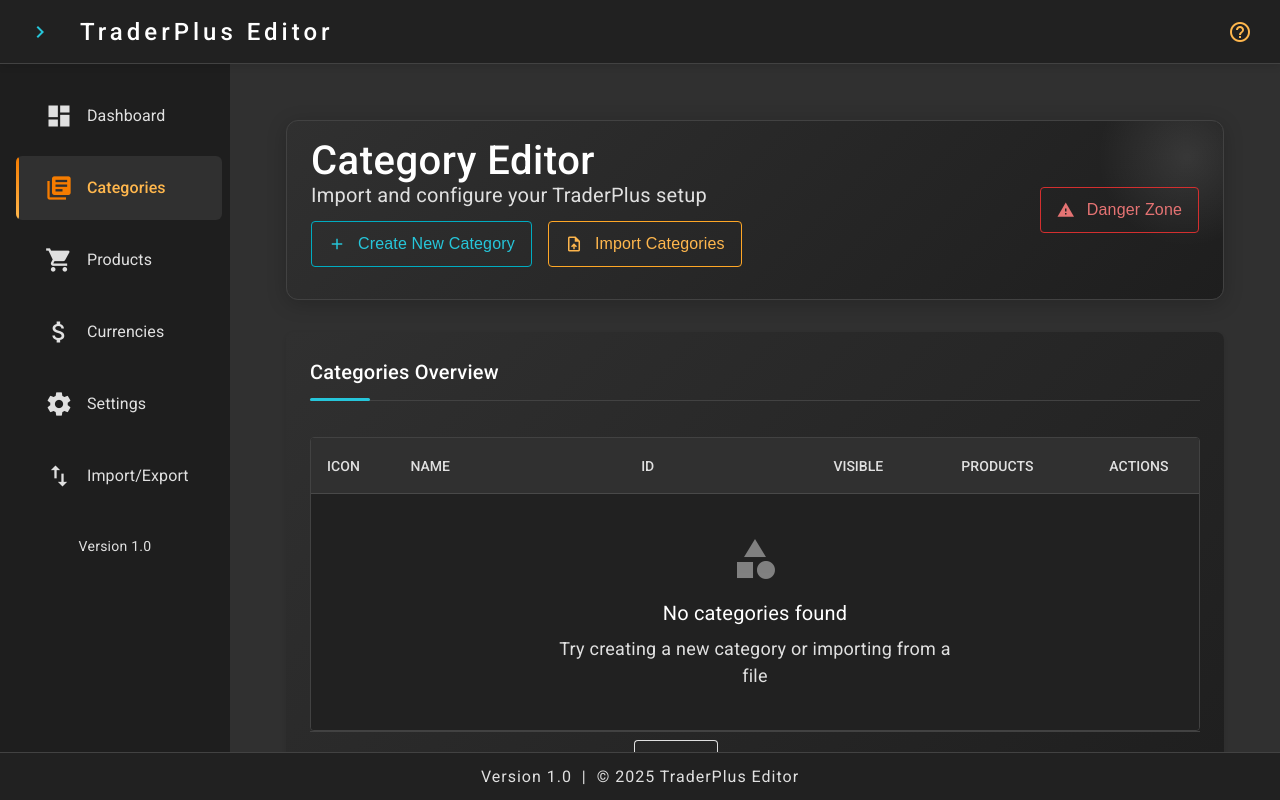
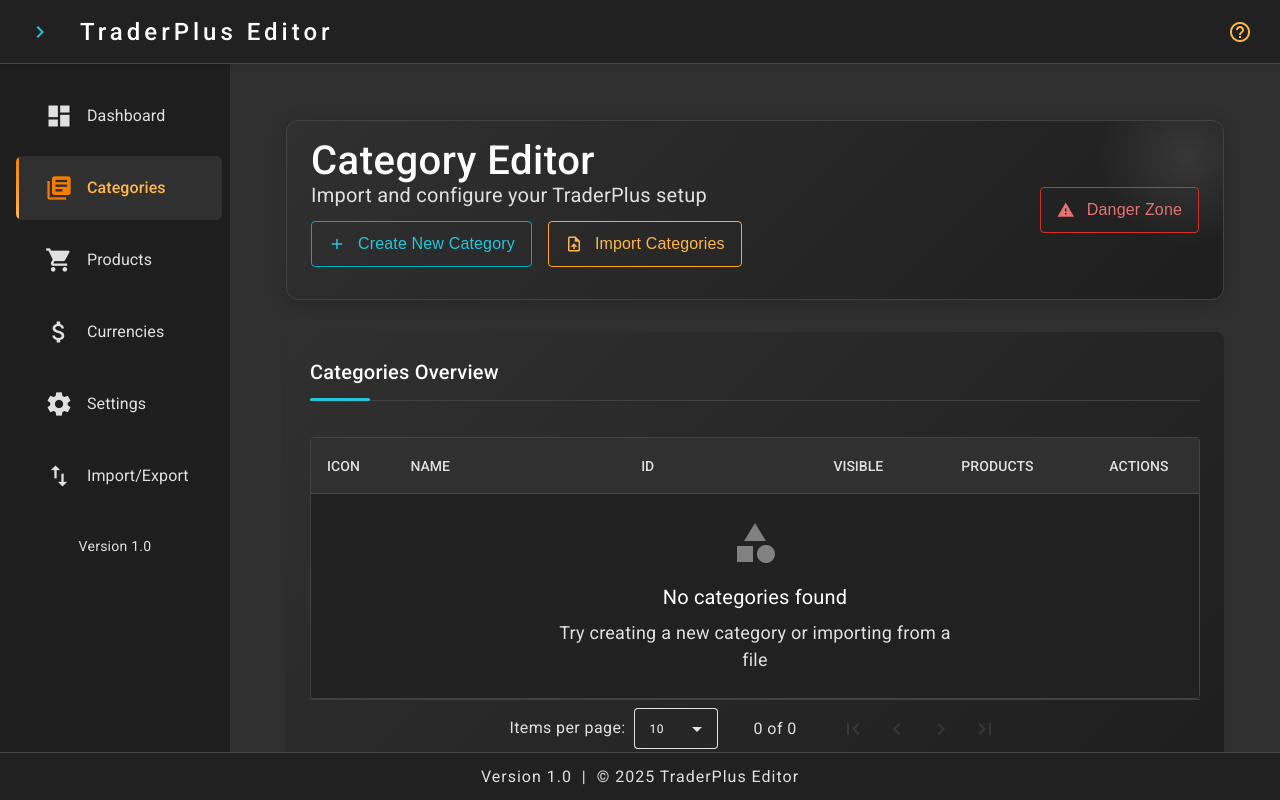
Before and after one commit to TheDmitri/traderpluseditor, an Angular app: page /categories in a window 1280 px wide. Built offline with nearby package versions, Linux system fonts and the light colour scheme.

Commit message:
refactor(category-editor): improve layout and styling for empty state and enhance button formatting

```diff
--- a/src/app/features/category-editor/components/category-editor.component.scss
+++ b/src/app/features/category-editor/components/category-editor.component.scss
@@ -21,13 +21,20 @@
 
   // Empty state enhancements
   .empty-table-message {
-    padding: 40px 0;
+    display: flex;
+    flex-direction: column;
+    align-items: center;
+    justify-content: center;
+    min-height: 200px;
+    padding: 24px;
+    text-align: center;
 
     .empty-icon {
-      color: var(--brush-text-secondary);
       font-size: 48px;
       height: 48px;
       width: 48px;
+      margin-bottom: 16px;
+      color: var(--brush-text-secondary);
     }
   }
 
--- a/src/app/features/category-editor/components/category-editor.component.ts
+++ b/src/app/features/category-editor/components/category-editor.component.ts
@@ -202,7 +202,10 @@
       this.dataSource.paginator.firstPage();
     }
 
-    if (this.dataSource.filteredData.length === 0 && this.dataSource.data.length > 0) {
+    if (
+      this.dataSource.filteredData.length === 0 &&
+      this.dataSource.data.length > 0
+    ) {
       this.notificationService.error('No categories match the search criteria');
     }
   }
--- a/src/app/features/product-editor/components/product-editor.component.scss
+++ b/src/app/features/product-editor/components/product-editor.component.scss
@@ -30,3 +30,23 @@
     }
   }
 }
+
+/* Ensure empty state displays properly */
+
+.empty-table-message {
+  display: flex;
+  flex-direction: column;
+  align-items: center;
+  justify-content: center;
+  min-height: 200px;
+  padding: 24px;
+  text-align: center;
+
+  .empty-icon {
+    font-size: 48px;
+    height: 48px;
+    width: 48px;
+    margin-bottom: 16px;
+    color: var(--brush-text-secondary);
+  }
+}
--- a/src/app/shared/components/product-list/product-list.component.scss
+++ b/src/app/shared/components/product-list/product-list.component.scss
@@ -144,7 +144,19 @@
 
 /* Specific enhancements for empty state */
 .empty-table-message {
+  display: flex;
+  flex-direction: column;
+  align-items: center;
+  justify-content: center;
+  min-height: 200px;
+  padding: 24px;
+  text-align: center;
+
   .empty-icon {
+    font-size: 48px;
+    height: 48px;
+    width: 48px;
+    margin-bottom: 16px;
     color: var(--brush-text-secondary);
   }
 }
```
Also changed, not shown: src/app/features/category-editor/components/category-editor.component.html (+25 -8 lines).
